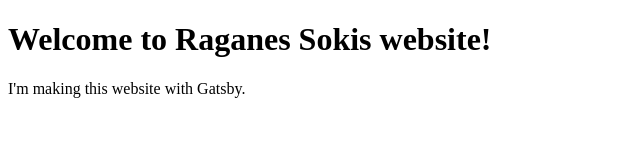
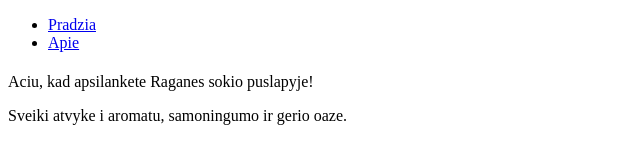
Before and after one commit to AstaRem/raganes-sokis, a Gatsby site: page / in a window 1280 px wide. Shown: the whole page, without its empty margins (0-640 px from the left). Built offline with nearby package versions, Linux system fonts and the light colour scheme; Gatsby itself is replaced by a stand-in of ours.

Commit message:
update index.js

```diff
--- /dev/null
+++ b/src/components/layout.js
@@ -0,0 +1,21 @@
+import * as React from 'react'
+import { Link } from 'gatsby'
+
+const Layout = ({ pageTitle, children }) => {
+  return (
+    <div>
+      <nav>
+        <ul>
+          <li><Link to="/">Pradzia</Link></li>
+          <li><Link to="/about">Apie</Link></li>
+        </ul>
+      </nav>
+      <main>
+        <h1>{pageTitle}</h1>
+        {children}
+      </main>
+    </div>
+  )
+}
+
+export default Layout
--- a/src/pages/index.js
+++ b/src/pages/index.js
@@ -1,12 +1,13 @@
 // Step 1: Import React
 import * as React from 'react'
+import Layout from '../components/layout'
 
 // Step 2: Define your component
 const IndexPage = () => {
   return (
     <main>
-      <h1>Welcome to Raganes Sokis website!</h1>
-      <p>I'm making this website with Gatsby.</p>
+      <Layout>Aciu, kad apsilankete Raganes sokio puslapyje!</Layout>
+      <p>Sveiki atvyke i aromatu, samoningumo ir gerio oaze.</p>
     </main>
   )
 }
```
